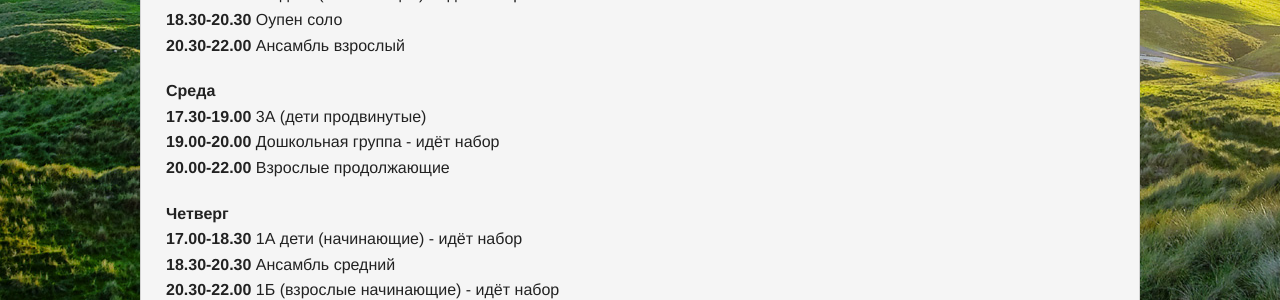
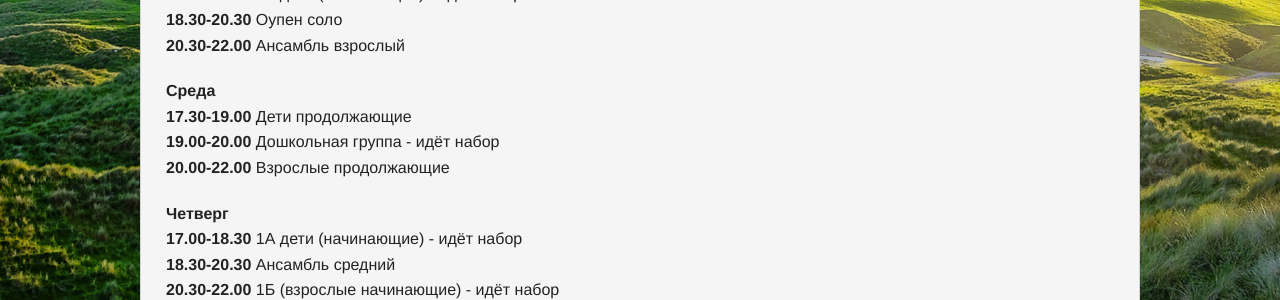
Before and after one commit to gloria-studio/gloria-studio.github.io, a Jekyll site: the page built from about/schedule/index.md, in a window 1280 px wide. Shown: the part 517-817 px from the top of the page. Built offline with Jekyll 4.4.1, drawn with Linux system fonts in a browser that asks for light colours.

Commit message:
Update index.md

```diff
--- a/about/schedule/index.md
+++ b/about/schedule/index.md
@@ -28,7 +28,7 @@ published: true
 **20.30-22.00** Ансамбль взрослый
 
 **Среда**
-**17.30-19.00** 3А (дети продвинутые)
+**17.30-19.00** Дети продолжающие
 **19.00-20.00** Дошкольная группа  - идёт набор
 **20.00-22.00** Взрослые продолжающие
 
```
